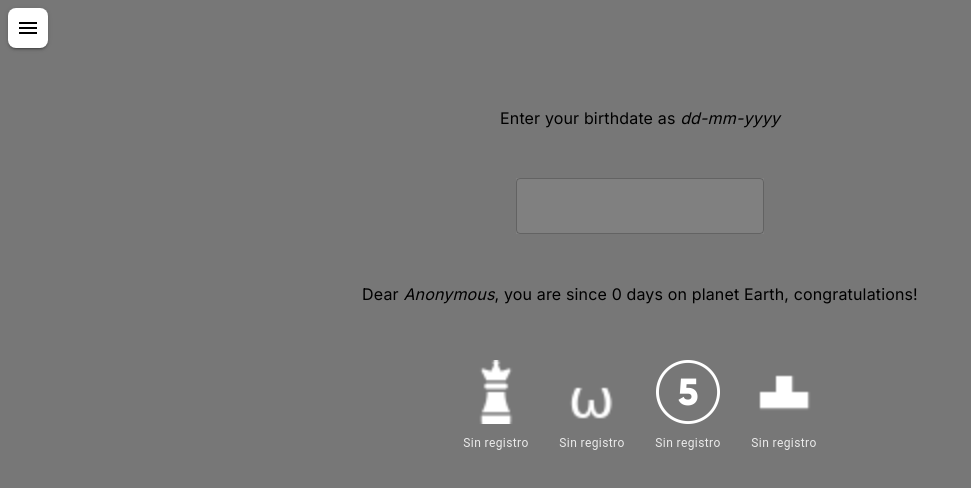
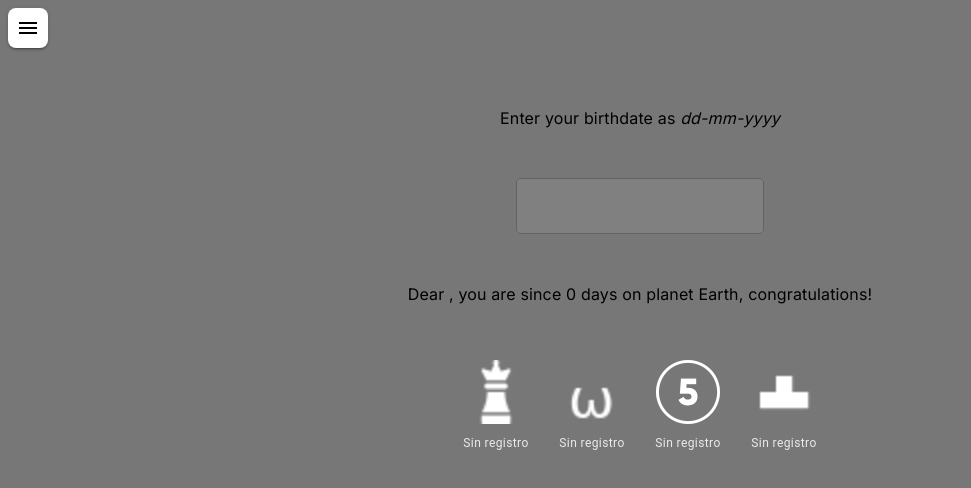
Before and after one commit to JorgeMartinezPizarro/games, a Next.js app: page /bookmarks/ in a window 1280 px wide. Shown: the top 488 px of the page, without its empty margins (0-971 px from the left). Built offline with nearby package versions, Linux system fonts and the light colour scheme; no server answers.

Commit message:
Update page.tsx

```diff
--- a/app/page.tsx
+++ b/app/page.tsx
@@ -53,7 +53,7 @@ const AgePage = () => {
   const bestFor = (gameId: GameId) =>
     bestScores.find((g) => g.gameId === gameId) ?? null;
 
-  const displayName = userLoading ? "..." : user.name;
+  const displayName = userLoading ? "..." : user.id;
 
   return (
     <>
```
